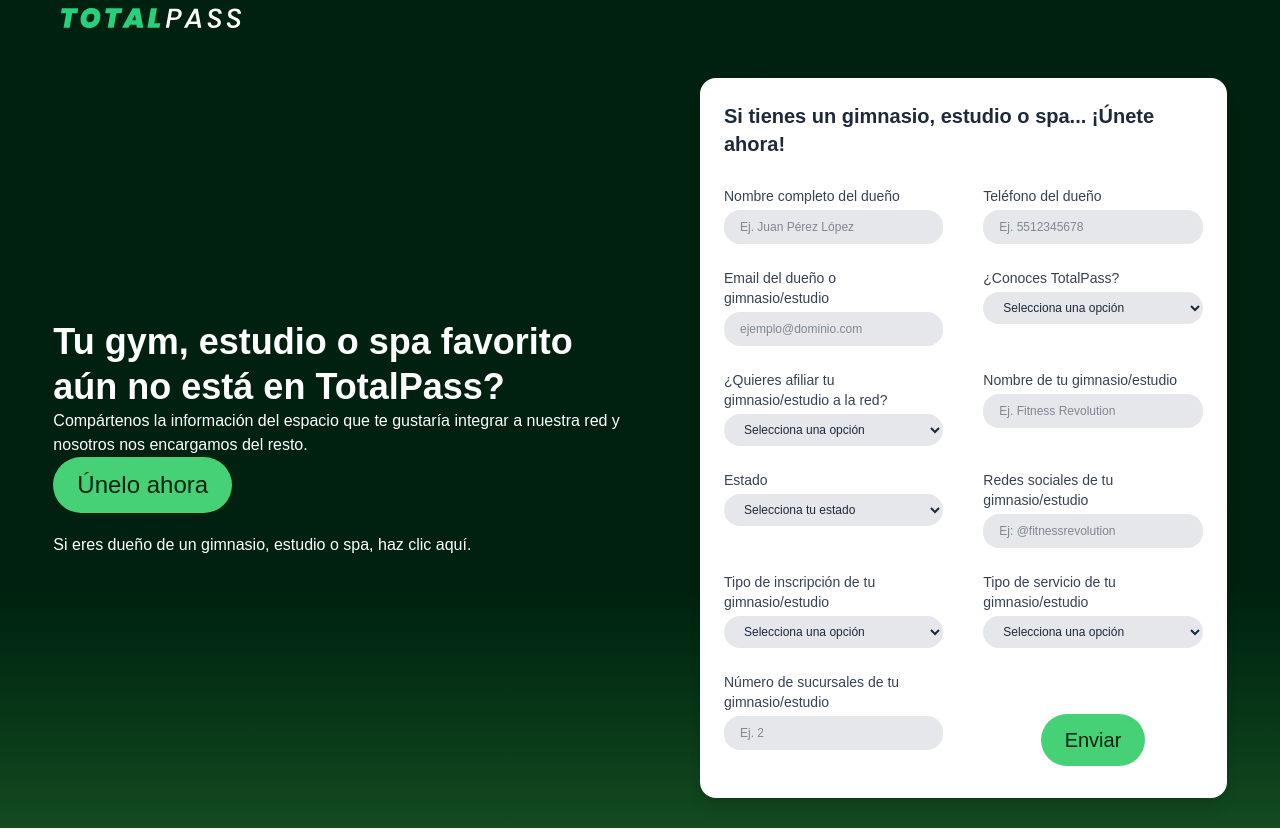
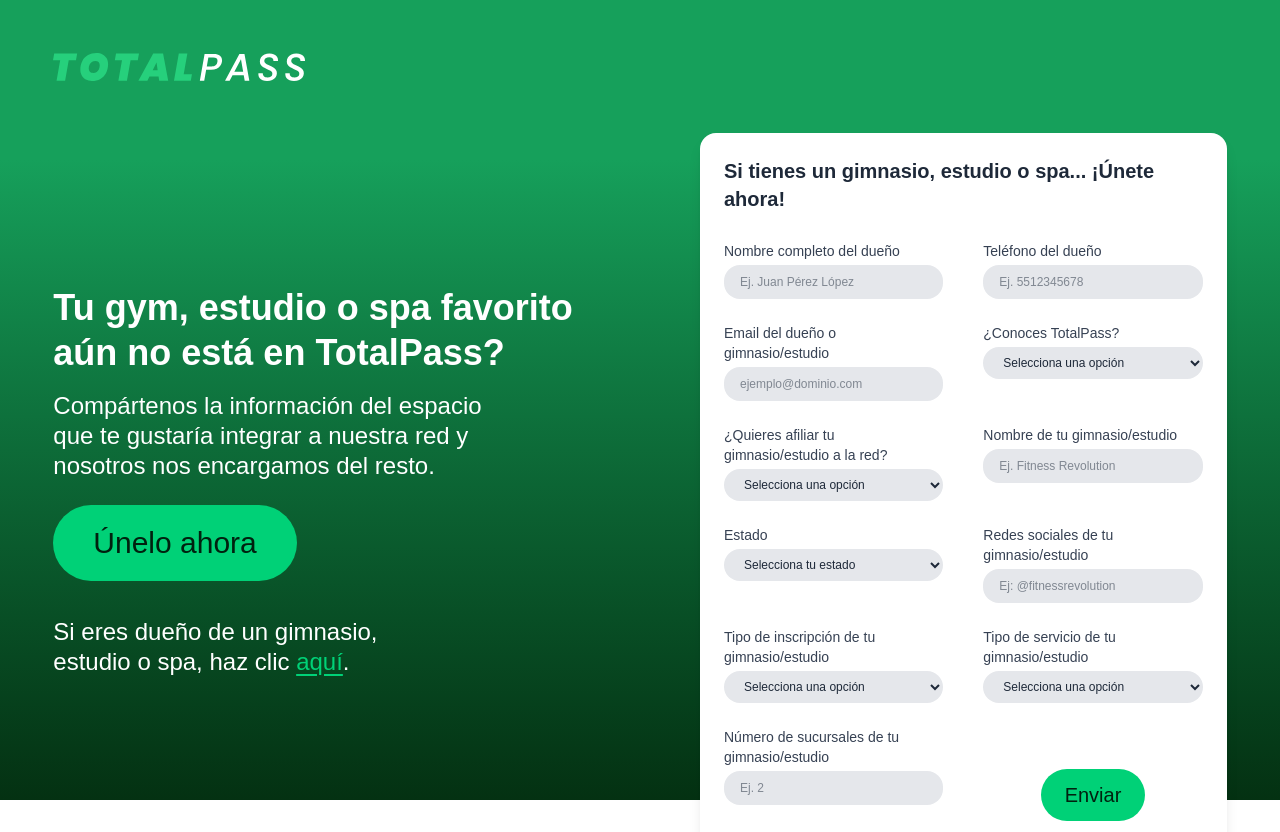
Before and after one commit to rodrigoaiz/totalpass-lp-refiere-gym-usuarios, a website: page public/index.html in a window 1280 px wide. Shown: the top 832 px of the page. Drawn offline with Linux system fonts and the light colour scheme; a web font is replaced by a local one.

Commit message:
Refactor hero section layout and styles; update color variables and enhance responsiveness

```diff
--- a/public/index.html
+++ b/public/index.html
@@ -7,18 +7,16 @@
     <link rel="stylesheet" href="styles.css" />
   </head>
   <body>
-    <header class="header">
-      <nav>
-        <img src="img/logos/totalpass.svg" alt="logo totalpass" />
-      </nav>
-    </header>
     <main>
       <section class="hero">
+        <div class="hero-logo">
+          <img src="img/logos/totalpass.svg" alt="logo totalpass" />
+        </div>
         <div class="hero-container">
           <div class="hero-text">
             <h2>Tu gym, estudio o spa favorito aún no está en TotalPass?</h2>
             <div class="hero-copy">
-              <p>Compártenos la información del espacio que te gustaría integrar a nuestra red y nosotros nos encargamos del resto. </p>
+              <p>Compártenos la información del espacio<br> que te gustaría integrar a nuestra red y<br> nosotros nos encargamos del resto. </p>
             </div>
             <div class="hero-cta">
               <button onclick="window.location.href='#partners'" class="btn-primary btn-xl">Únelo ahora</button>
--- a/src/input.css
+++ b/src/input.css
@@ -1,12 +1,13 @@
 @import "tailwindcss";
 @theme {
-  --color-primary-green: #46D177;
+  --color-primary-green: #00D177;
   --color-primary-purple: #4E079D;
   --color-primary-blue: #2970CF;
   --color-primary-black: #020202;
   --color-secondary-green-extradark: #00210F;
-  --color-secondary-green-dark: #134B1F;
+  --color-secondary-green-dark: #043112;
   --color-secondary-green: #0a3516;
+  --color-secondary-green-mid: #16A05B;
   --color-secondary-green-light: #D2F6EC;
   --color-secondary-purple-dark: #27025B;
   --color-secondary-purple-light: #F1DDFF;
@@ -84,49 +85,43 @@
     @apply border border-primary-green text-primary-green hover:bg-primary-green/10;
   }
   .btn-xl {
-    @apply xl:text-2xl;
+    @apply xl:text-3xl px-10 py-5 rounded-full;
   }
   .pill{
     @apply inline-flex items-center px-5 py-2 rounded-full text-sm text-pretty bg-secondary-green-light text-secondary-green-extradark font-medium;
   }
   .header {
-    @apply bg-secondary-green-extradark 2xl:bg-none 2xl:absolute top-0 left-0 w-full px-2 2xl:px-0;
+    @apply bg-secondary-green-mid 2xl:bg-none 2xl:absolute top-0 left-0 w-full px-2 2xl:px-0;
     nav{
-      @apply flex justify-center lg:justify-start 2xl:max-w-4/5 lg:max-w-11/12 mx-auto pt-2 2xl:pt-0 2xl:mt-10;
+      @apply flex justify-center lg:justify-start 2xl:max-w-4/5 lg:max-w-11/12 mx-auto pt-2 2xl:pt-0 2xl:mt-20;
     }
     img {
-      @apply h-5;
+      @apply h-7;
     }
   }
   /* Hero */
   .hero {
-    @apply pt-8 lg:pt-0 bg-gradient-to-b from-secondary-green-extradark to-secondary-green-dark from-70% text-white min-h-dvh flex items-center justify-center pb-5 xl:pb-0;
+    @apply bg-gradient-to-b from-secondary-green-mid to-secondary-green-dark from-20% text-white h-dvh flex flex-col;
+  }
+  .hero-logo {
+    @apply w-full px-5 lg:px-0 lg:w-full lg:max-w-11/12 2xl:max-w-4/5 h-2/12 flex items-center justify-center lg:justify-start mx-auto;
+    img {
+      @apply h-7;
+    }
   }
   .hero-container {
-    @apply md:mt-5 2xl:mt-0 lg:w-full lg:max-w-11/12 2xl:max-w-4/5 mx-auto grid xl:grid-cols-2 xl:gap-x-10 gap-y-4;
+    @apply h-10/12 lg:w-full lg:max-w-11/12 2xl:max-w-4/5 mx-auto grid xl:grid-cols-2 xl:gap-x-10 gap-y-4 items-center;
   }
   .hero-text {
     @apply xl:flex flex-col justify-center 2xl:gap-y-12 text-left h-full;
     h2 {
-      @apply text-3xl md:text-4xl 2xl:text-5xl font-semibold leading-tight;
+      @apply text-3xl md:text-4xl 2xl:text-6xl font-semibold leading-tight text-balance;
     }
   }
-  .hero-numbers {
-    @apply grid grid-cols-2 my-5 md:my-7 2xl:my-0 md:grid-cols-3 gap-y-3 md:gap-y-6 gap-x-5;
-    > article:last-child {
-       @apply col-span-3;
-     }
-  }
-  /* .hero-number-empresas{
-    @apply flex items-end flex-col;
-  } */
-  .hero-number {
-    @apply w-full mt-2 md:mt-0;
-    h3 {
-      @apply text-3xl md:text-2xl xl:text-4xl font-bold;
-    }
-    span {
-      @apply text-sm xl:text-base text-pretty leading-tight;
+  .hero-copy {
+    @apply text-base md:text-lg lg:text-2xl leading-tight text-balance mt-4 mb-6;
+    a {
+      @apply text-primary-green hover:text-primary-green/75 transition-colors underline underline-offset-4;
     }
   }
   .hero-cta {
```
Also changed, not shown: public/styles.css.
